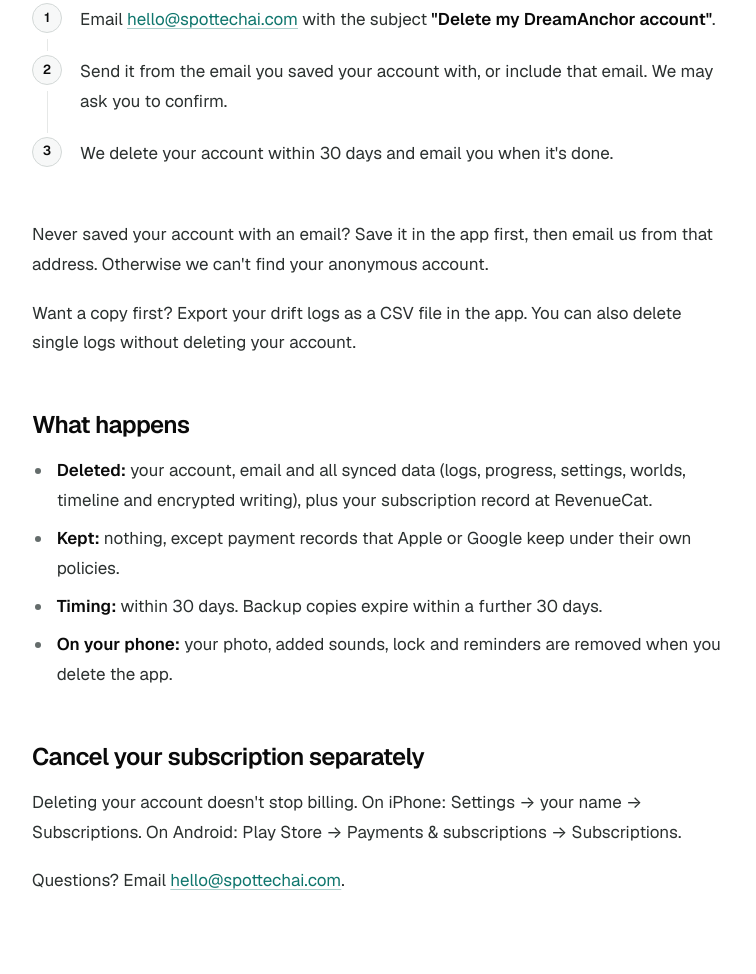
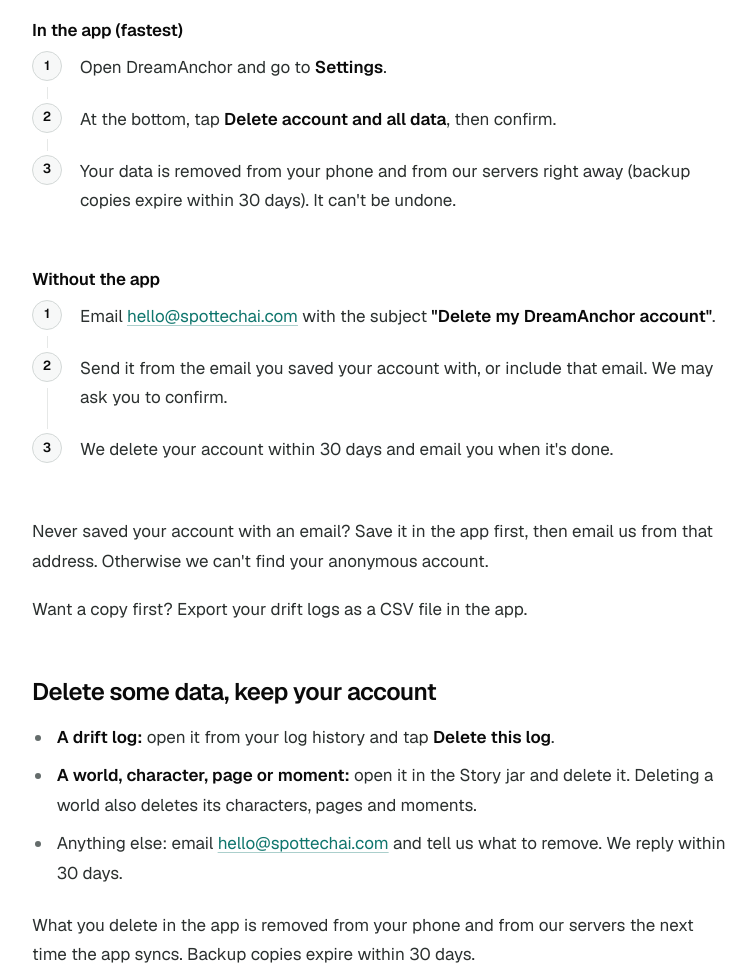
Before and after one commit to SpotTechAI/Website, a plain HTML site: page DreamAnchor/delete-account/index.html in a window 1280 px wide. Shown: the part 522-1496 px from the top of the page, without its empty margins (258-1014 px from the left). Drawn offline with nearby package versions, Linux system fonts and the light colour scheme.

Commit message:
Privacy and delete-account fixes

```diff
--- a/DreamAnchor/delete-account/index.html
+++ b/DreamAnchor/delete-account/index.html
@@ -52,18 +52,28 @@
       <p class="da-note"><svg viewBox="0 0 24 24" aria-hidden="true"><circle cx="12" cy="12" r="9"/><path d="M12 8v5M12 16h.01"/></svg><span><strong>DreamAnchor is a self-help app, not medical treatment.</strong> It doesn't diagnose, treat or cure anything.</span></p>
 
       <h2 class="da-first" id="how">How to delete your account</h2>
-      <!--
-        TODO: if the app has in-app deletion, add it here as the first option:
-        "In the app: Settings → Your account → Delete account."
-        Apple App Review Guideline 5.1.1(v) requires in-app deletion for apps that let people create an account.
-      -->
+      <h3>In the app (fastest)</h3>
+      <ol class="da-steps">
+        <li>Open DreamAnchor and go to <strong>Settings</strong>.</li>
+        <li>At the bottom, tap <strong>Delete account and all data</strong>, then confirm.</li>
+        <li>Your data is removed from your phone and from our servers right away (backup copies expire within 30 days). It can't be undone.</li>
+      </ol>
+      <h3>Without the app</h3>
       <ol class="da-steps">
         <li>Email <a href="mailto:hello@spottechai.com?subject=Delete%20my%20DreamAnchor%20account">hello@spottechai.com</a> with the subject <strong>"Delete my DreamAnchor account"</strong>.</li>
         <li>Send it from the email you saved your account with, or include that email. We may ask you to confirm.</li>
         <li>We delete your account within 30 days and email you when it's done.</li>
       </ol>
       <p>Never saved your account with an email? Save it in the app first, then email us from that address. Otherwise we can't find your anonymous account.</p>
-      <p>Want a copy first? Export your drift logs as a CSV file in the app. You can also delete single logs without deleting your account.</p>
+      <p>Want a copy first? Export your drift logs as a CSV file in the app.</p>
+
+      <h2 id="some">Delete some data, keep your account</h2>
+      <ul>
+        <li><strong>A drift log:</strong> open it from your log history and tap <strong>Delete this log</strong>.</li>
+        <li><strong>A world, character, page or moment:</strong> open it in the Story jar and delete it. Deleting a world also deletes its characters, pages and moments.</li>
+        <li>Anything else: email <a href="mailto:hello@spottechai.com?subject=Delete%20some%20of%20my%20DreamAnchor%20data">hello@spottechai.com</a> and tell us what to remove. We reply within 30 days.</li>
+      </ul>
+      <p>What you delete in the app is removed from your phone and from our servers the next time the app syncs. Backup copies expire within 30 days.</p>
 
       <h2 id="what-happens">What happens</h2>
       <ul>
```
Also changed, not shown: DreamAnchor/privacy/index.html (+5 -4 lines).
